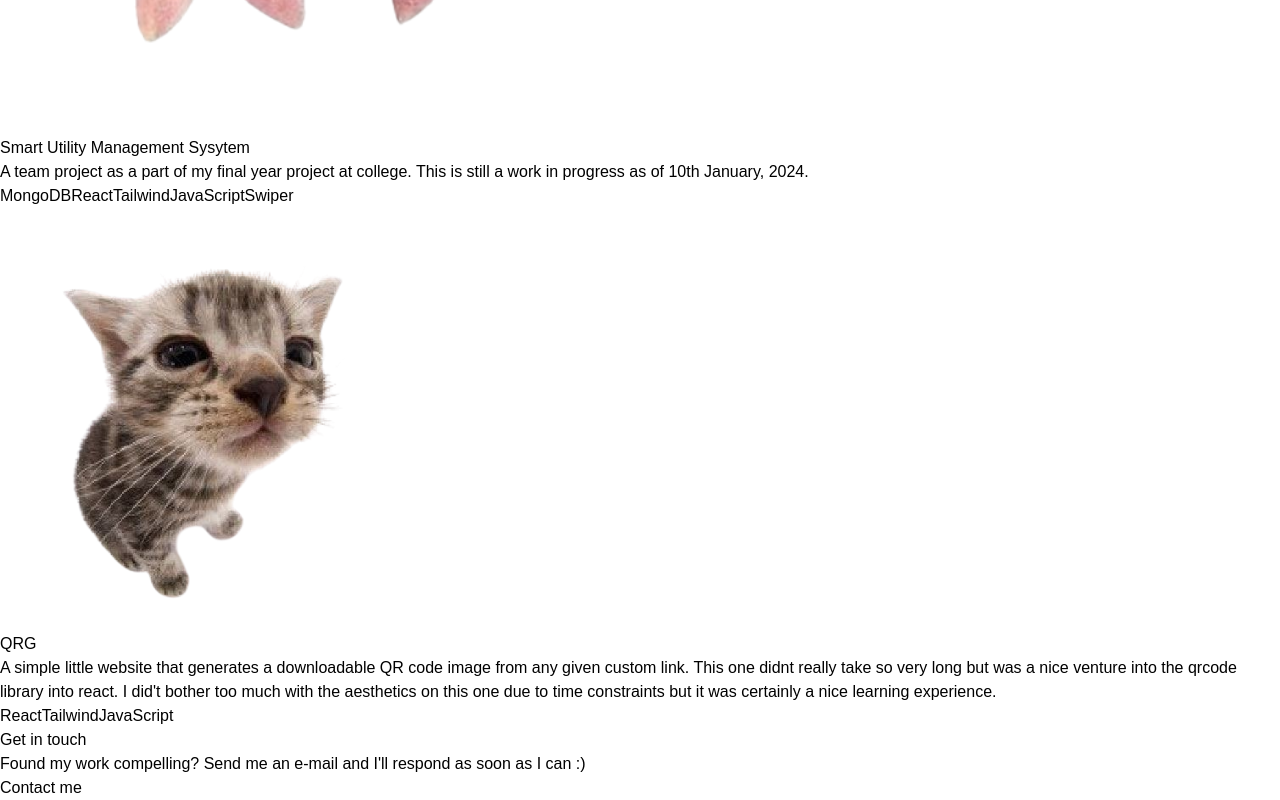
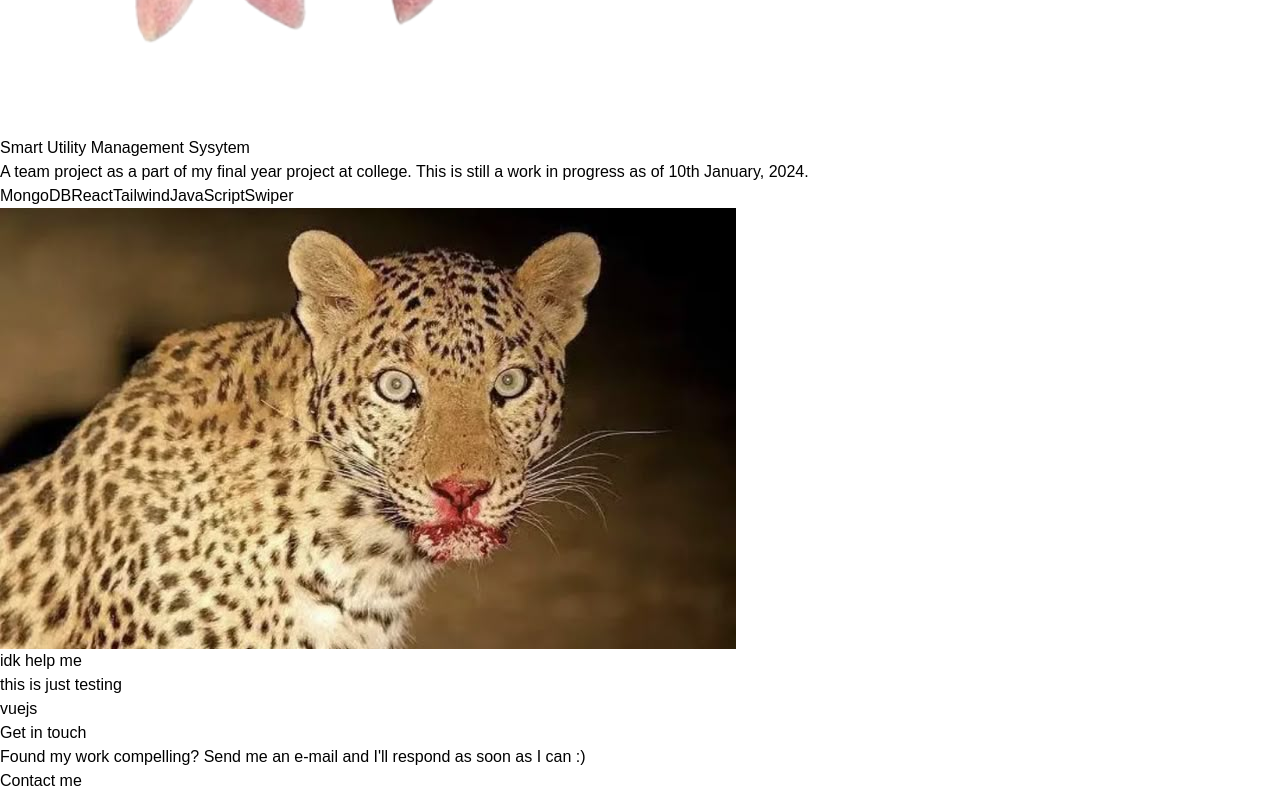
Before and after one commit to BeagleEagle21/portfolio, a React (Vite) app: page / in a window 1280 px wide. Shown: the part 3192-3992 px from the top of the page. Built offline with nearby package versions, Linux system fonts and the light colour scheme; a web font is replaced by a local one.

Commit message:
more testing

```diff
--- a/src/components/Projects.jsx
+++ b/src/components/Projects.jsx
@@ -2,8 +2,9 @@ import stamp from "../assets/stamp.png";
 import { motion } from "motion/react";
 import rose from "../assets/rose.png";
 import petals from "../assets/petals.png";
-const cat = new URL("../assets/cat.png", import.meta.url).href;
+import cat from "../assets/cat.png"
 import PropTypes from "prop-types";
+import desire from "../assets/desire.jpg"
 
 <img src={cat} alt="force bundle" style={{ display: 'none' }} />
 
@@ -36,14 +37,13 @@ const projectData = [
     vercelLink: "/",
   },
   {
-    image: cat,
-    title: "QRG",
-    description:
-      "A simple little website that generates a downloadable QR code image from any given custom link. This one didnt really take so very long but was a nice venture into the qrcode library into react. I did't bother too much with the aesthetics on this one due to time constraints but it was certainly a nice learning experience.",
-    technologies: ["React", "Tailwind", "JavaScript"],
-    githubLink: "https://github.com/BeagleEagle21/QR-Code-Generator",
-    vercelLink: "/",
-  },
+    image: desire,
+    title: "idk help me",
+    description: "this is just testing",
+    technologies: ["vuejs"],
+    githubLink: "/",
+    vercelLink: "/"
+  }
 ];
 
 const ProjectCard = ({ project }) => {
```
Also changed, not shown: src/assets/desire.jpg (added).
